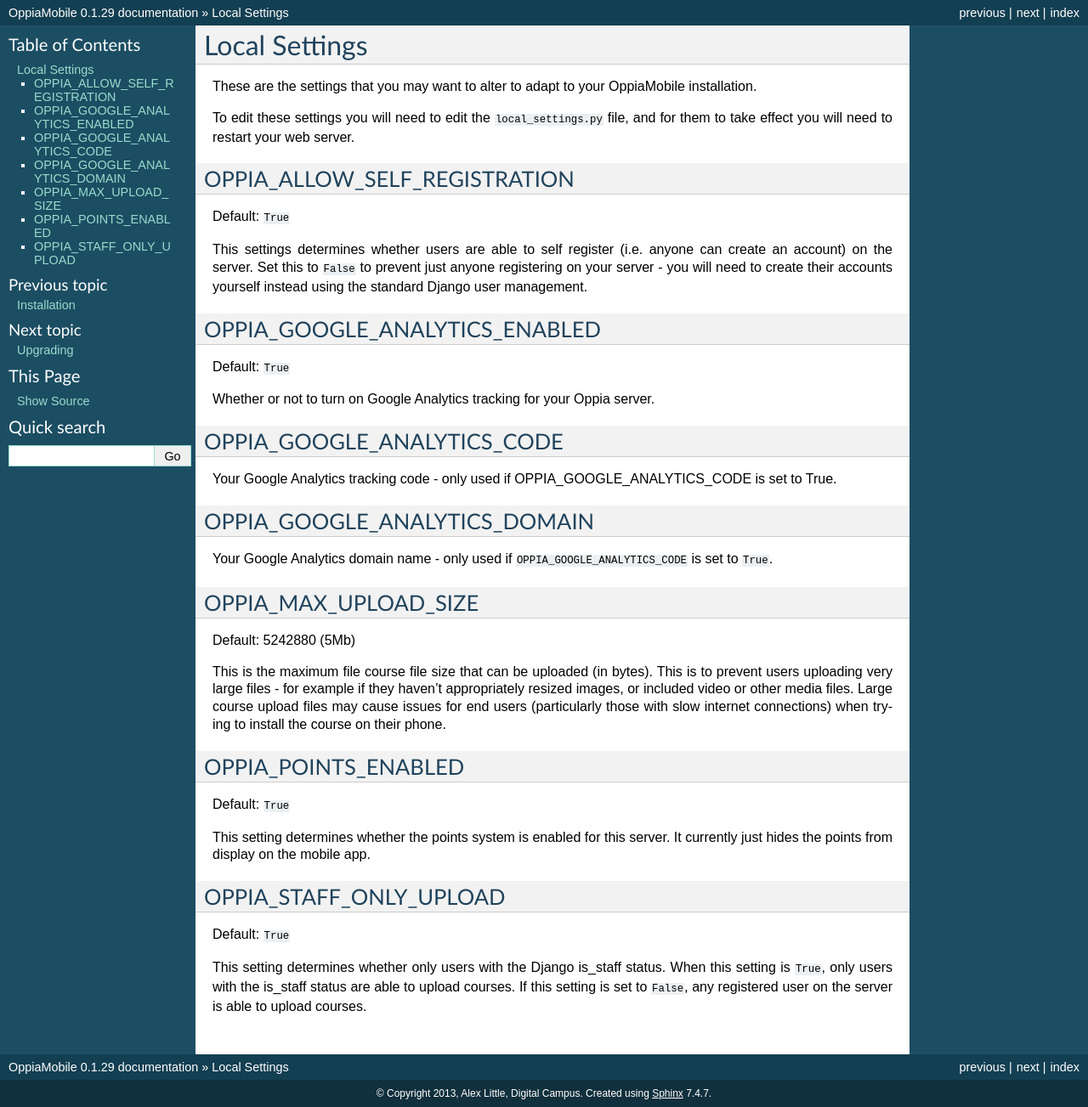
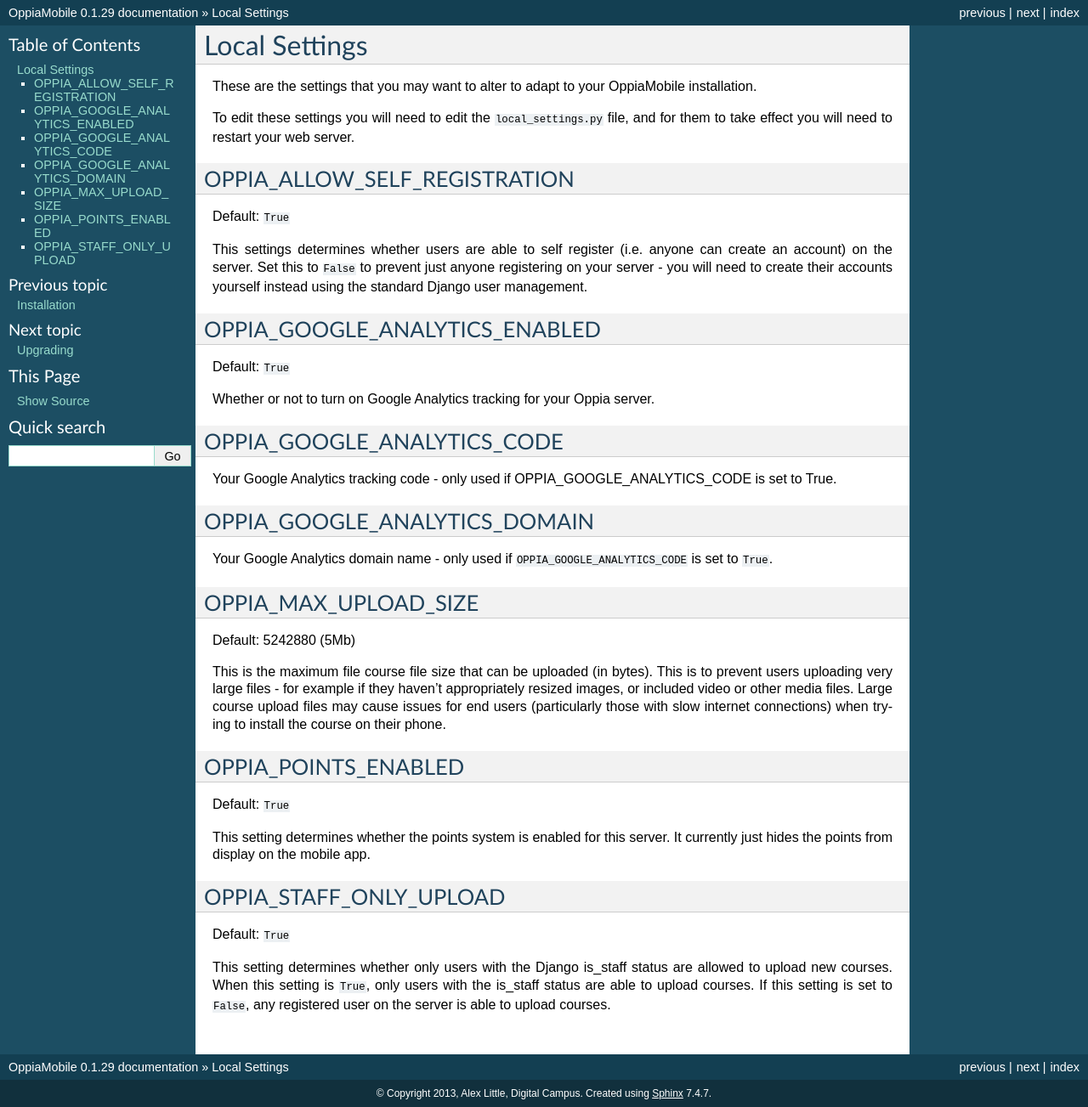
Before and after one commit to DigitalCampus/django-oppia, a Sphinx documentation site: the page built from docs/settings.rst, in a window 1280 px wide. Shown: the whole page at 85% size. Built offline with Sphinx 7.4.7, drawn with Linux system fonts in a browser that asks for light colours; the version number is read from the project's files by our own code.

Commit message:
fix typo

```diff
--- a/docs/settings.rst
+++ b/docs/settings.rst
@@ -63,7 +63,7 @@
 
 Default: ``True``
 
-This setting determines whether only users with the Django is_staff status. When
-this setting is ``True``, only users with the is_staff status are able to upload
-courses. If this setting is set to ``False``, any registered user on the server
-is able to upload courses.
+This setting determines whether only users with the Django is_staff status are
+allowed to upload new courses. When this setting is ``True``, only users with
+the is_staff status are able to upload courses. If this setting is set to
+``False``, any registered user on the server is able to upload courses.
```
